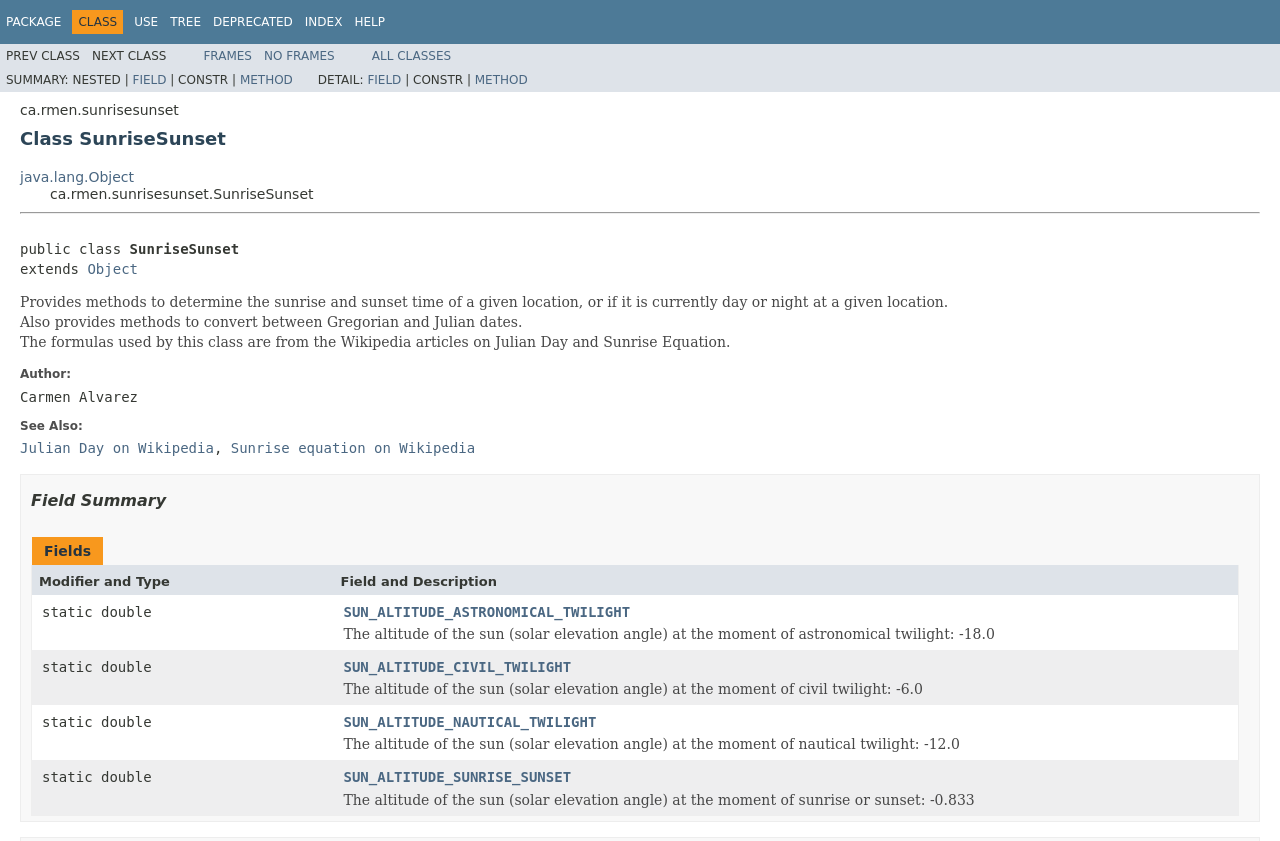
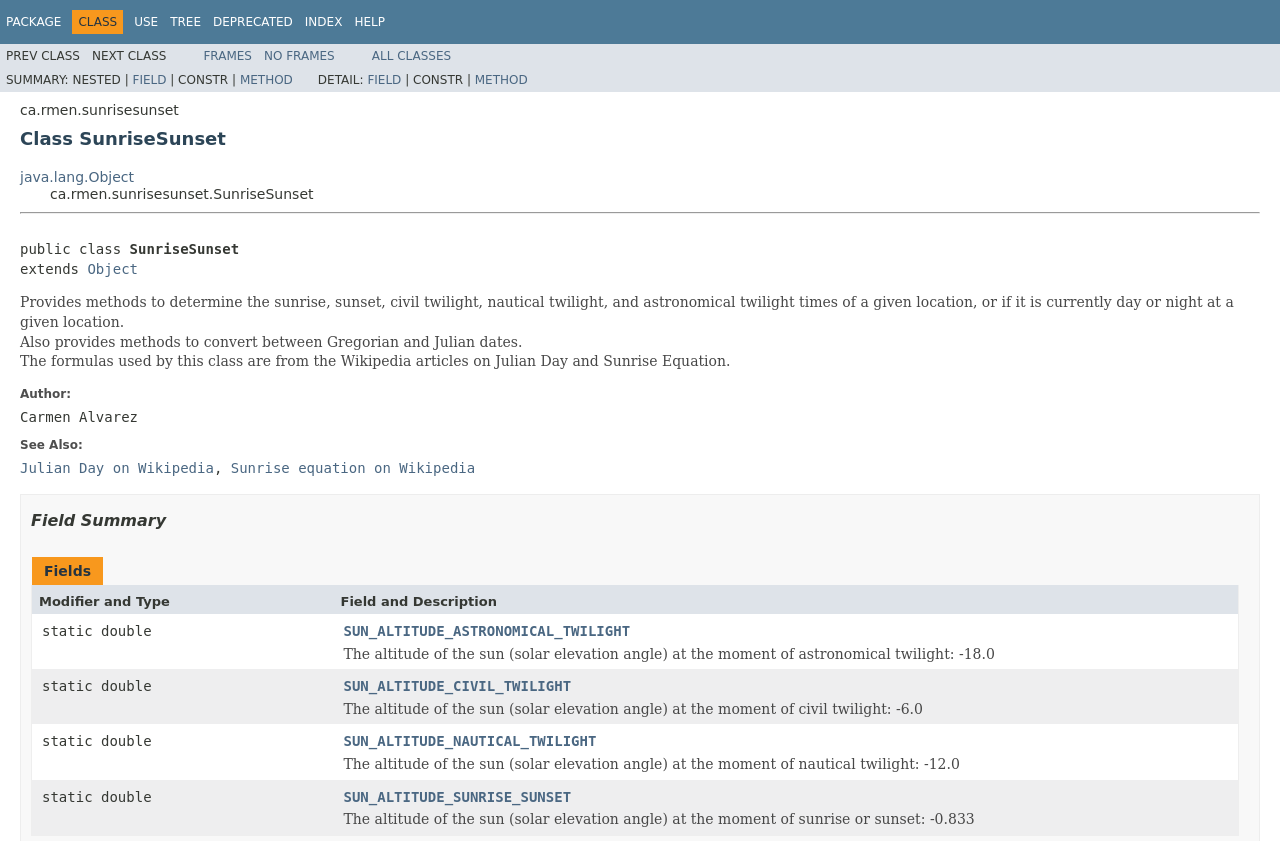
Before and after one commit to caarmen/SunriseSunset, a plain HTML site: page ca/rmen/sunrisesunset/SunriseSunset.html in a window 1280 px wide. Shown: the top 841 px of the page. Drawn offline with Linux system fonts and the light colour scheme; a web font is replaced by a local one.

Commit message:
Regenerated javadoc

```diff
--- a/ca/rmen/sunrisesunset/SunriseSunset.html
+++ b/ca/rmen/sunrisesunset/SunriseSunset.html
@@ -2,7 +2,7 @@
 <!-- NewPage -->
 <html lang="en">
 <head>
-<!-- Generated by javadoc (1.8.0_25) on Sun Apr 19 19:43:00 CEST 2015 -->
+<!-- Generated by javadoc (1.8.0_25) on Sun Apr 19 20:44:15 CEST 2015 -->
 <meta http-equiv="Content-Type" content="text/html; charset=UTF-8">
 <title>SunriseSunset (lib-sunrise-sunset 1.0.1 API)</title>
 <meta name="date" content="2015-04-19">
@@ -111,7 +111,8 @@ var activeTableTab = "activeTableTab";
 <br>
 <pre>public class <span class="typeNameLabel">SunriseSunset</span>
 extends <a href="http://docs.oracle.com/javase/1.5.0/docs/api/java/lang/Object.html?is-external=true" title="class or interface in java.lang">Object</a></pre>
-<div class="block">Provides methods to determine the sunrise and sunset time of a given
+<div class="block">Provides methods to determine the sunrise, sunset, civil twilight,
+ nautical twilight, and astronomical twilight times of a given
  location, or if it is currently day or night at a given location. <br>
  Also provides methods to convert between Gregorian and Julian dates.<br>
  The formulas used by this class are from the Wikipedia articles on Julian Day
```
Also changed, not shown: allclasses-frame.html (+1 -1 lines), allclasses-noframe.html (+1 -1 lines), ca/rmen/sunrisesunset/class-use/SunriseSunset.html (+1 -1 lines), ca/rmen/sunrisesunset/package-frame.html (+1 -1 lines), ca/rmen/sunrisesunset/package-summary.html (+3 -2 lines), ca/rmen/sunrisesunset/package-tree.html (+1 -1 lines), ca/rmen/sunrisesunset/package-use.html (+1 -1 lines), constant-values.html (+1 -1 lines), deprecated-list.html (+1 -1 lines), help-doc.html (+1 -1 lines), index-all.html (+3 -2 lines), index.html (+1 -1 lines), overview-tree.html (+1 -1 lines).
